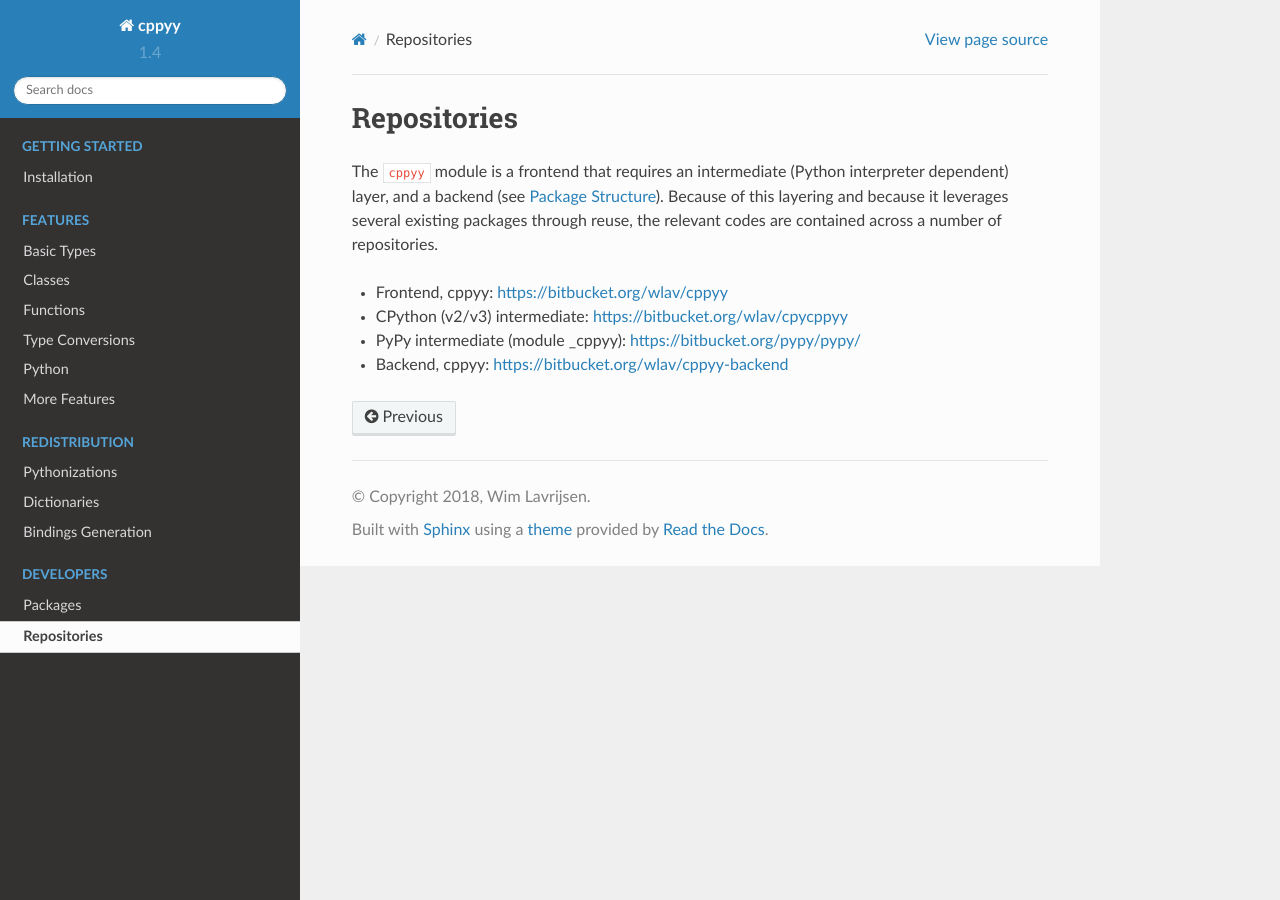
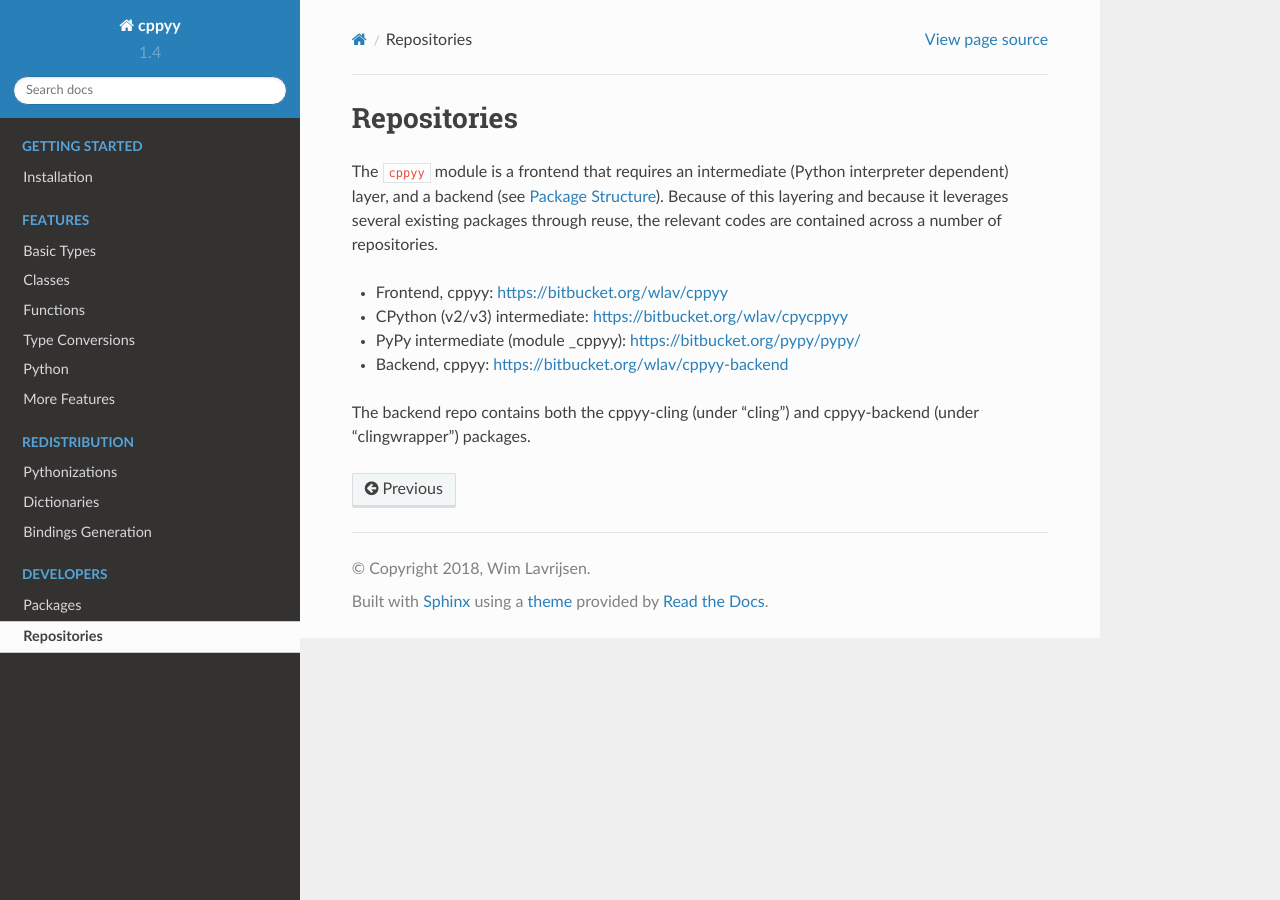
Before and after one commit to wlav/cppyy, a Sphinx documentation site: the page built from doc/source/repositories.rst, in a window 1280 px wide. Built offline with Sphinx 7.4.7 and the Read the Docs theme 2.0.0, drawn with Linux system fonts in a browser that asks for light colours.

Commit message:
clarify cppyy-backend repo

```diff
--- a/doc/source/repositories.rst
+++ b/doc/source/repositories.rst
@@ -14,3 +14,6 @@ repositories.
 * CPython (v2/v3) intermediate: https://bitbucket.org/wlav/cpycppyy
 * PyPy intermediate (module _cppyy): https://bitbucket.org/pypy/pypy/
 * Backend, cppyy: https://bitbucket.org/wlav/cppyy-backend
+
+The backend repo contains both the cppyy-cling (under "cling") and
+cppyy-backend (under "clingwrapper") packages.
```
